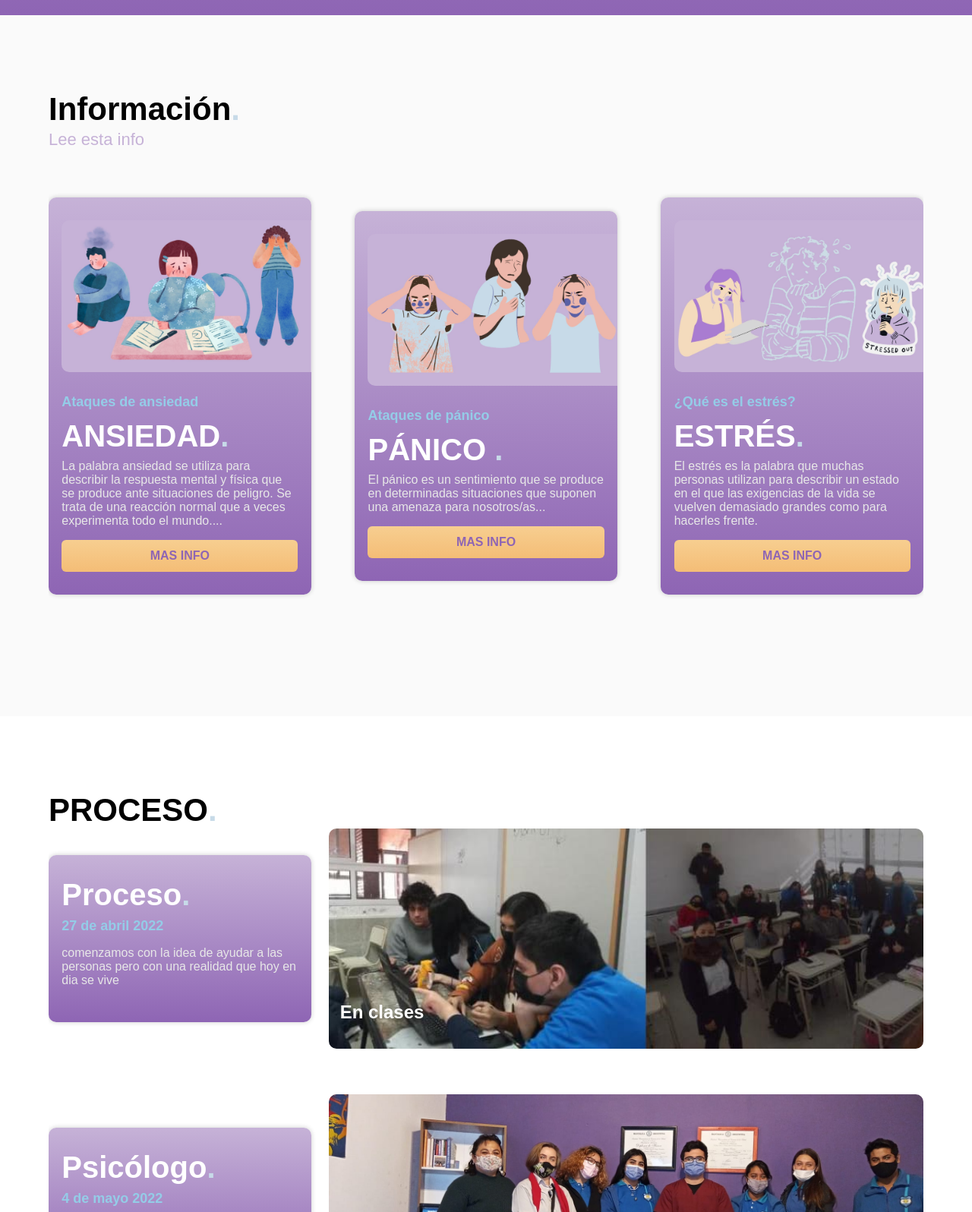
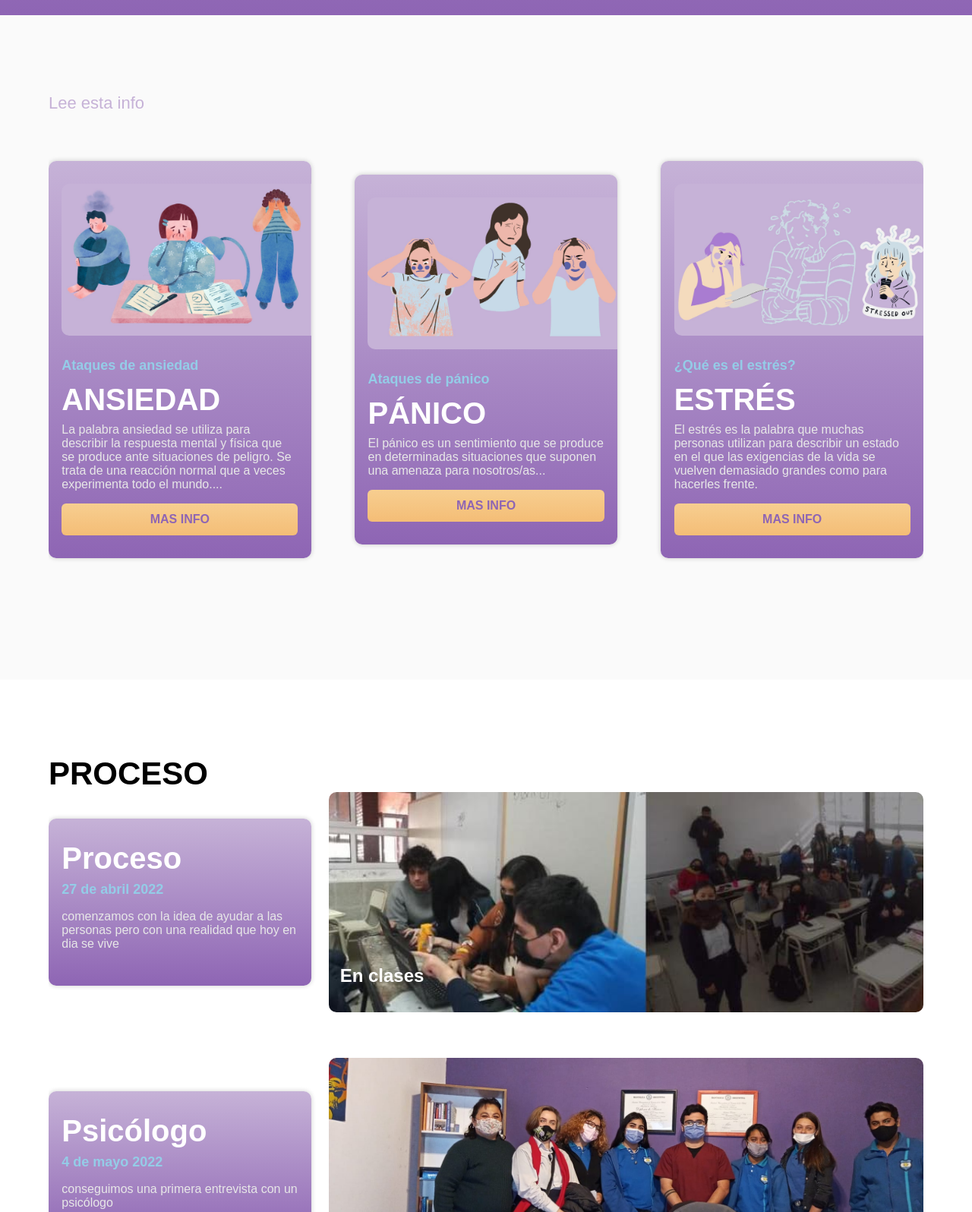
Before and after one commit to capafoto03/ayudamea-ayudarte, a plain HTML site: page index.html in a window 1280 px wide. Shown: the part 780-2376 px from the top of the page at 76% size. Drawn offline with nearby package versions, Linux system fonts and the light colour scheme; a script that the page names is missing.

Commit message:
Update index.html

```diff
--- a/index.html
+++ b/index.html
@@ -90,7 +90,7 @@
     <main>
         <section class="services">
             <div class="container">
-                <h2 class="subtitle">Información<span class="point">.</span></h2>
+                <h2 class="subtitle"INFORMACIÓN><span class="point"></span></h2>
                 <p class="copy__section">Lee esta info</p>
 
                 <article class="container-cards">
@@ -99,7 +99,7 @@
                        <img src="img/ansiedad de portada.jfif"class="card__img">
                         <div class="cards__text">
                             <p class="card__list">Ataques de ansiedad </p>
-                            <h3 class="card__title">ANSIEDAD<span class="point">.</span></h3>
+                            <h3 class="card__title">ANSIEDAD<span class="point"></span></h3>
                             <p class="card__copy">La palabra ansiedad se utiliza para describir la respuesta mental y física que se produce ante situaciones de peligro. Se trata de una reacción normal que a veces experimenta todo el mundo....</p>
                             <a href="ansiedad2.html" class="card__button">MAS INFO</a>
                         </div>
@@ -108,7 +108,7 @@
                         <img src="img/panico de portada.jfif" class="card__img">
                         <div class="cards__text">
                             <p class="card__list">Ataques de pánico </p>
-                            <h3 class="card__title">PÁNICO <span class="point">.</span></h3>
+                            <h3 class="card__title">PÁNICO <span class="point"></span></h3>
                             <p class="card__copy">El pánico es un sentimiento que se produce en determinadas situaciones que suponen una amenaza para nosotros/as... </p>
                             <a href="panico2.html" class="card__button">MAS INFO</a>
                         </div>
@@ -117,7 +117,7 @@
                         <img src="img/estres de portada.jfif" class="card__img">
                         <div class="cards__text">
                             <p class="card__list">¿Qué es el estrés?</p>
-                            <h3 class="card__title">ESTRÉS<span class="point">.</span></h3>
+                            <h3 class="card__title">ESTRÉS<span class="point"></span></h3>
                             <p class="card__copy">El estrés es la palabra que muchas personas utilizan para describir un estado en el que las exigencias de la vida se vuelven demasiado grandes como para hacerles frente.</p>
                             <a href="estres2.html" class="card__button">MAS INFO</a>
                         </div>
@@ -126,12 +126,12 @@
             </div>
         </section>
         <section class="projects container">
-            <h2 class="subtitle">PROCESO<span class="point">.</span></h2>
+            <h2 class="subtitle">PROCESO<span class="point"></span></h2>
            <!-- <p class="copy__section">Hemos colaborado con marcas reconocidas a nivel mundial</p>-->
             <article class="container-bg">
                 <div class="card">
                     <div class="cards__text">
-                        <h3 class="card__title">Proceso<span class="point">.</span></h3>
+                        <h3 class="card__title">Proceso<span class="point"></span></h3>
                         <p class="card__date">27 de abril 2022</p>
                         <p class="card__copy">comenzamos con la idea de ayudar a las personas pero con una realidad que hoy en dia se vive</p>
                         <!--<a href="#" class="card__button">Comienza a leer</a>-->
@@ -146,7 +146,7 @@
                 </div>
                 <div class="card">
                     <div class="cards__text">
-                        <h3 class="card__title"> Psicólogo<span class="point">.</span></h3>
+                        <h3 class="card__title"> Psicólogo<span class="point"></span></h3>
                         <p class="card__date">4 de mayo 2022</p>
                         <p class="card__copy">conseguimos una primera entrevista con un  psicólogo</p>
                       <!--  <a href="#" class="card__button">Comienza tu proyecto</a>-->
```
